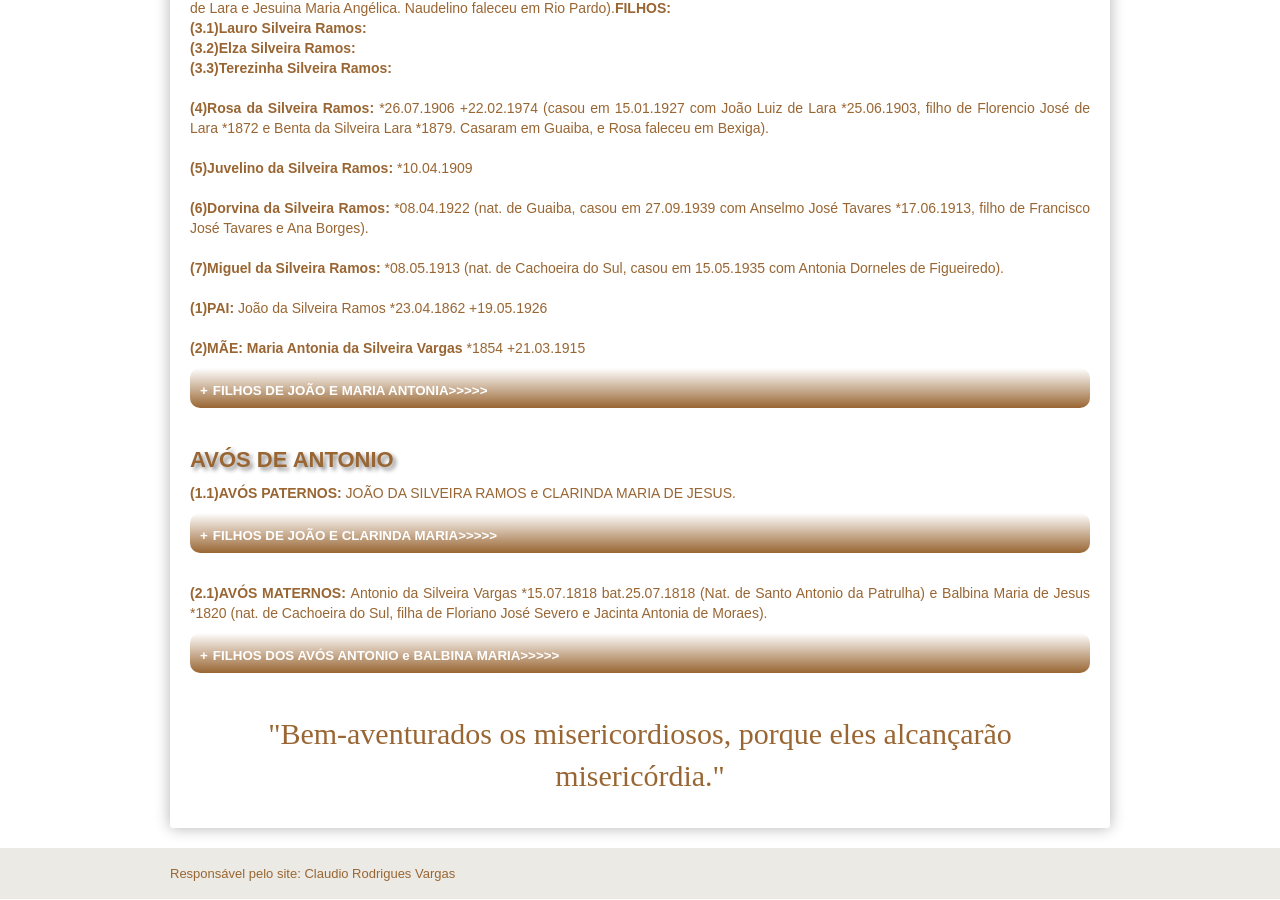
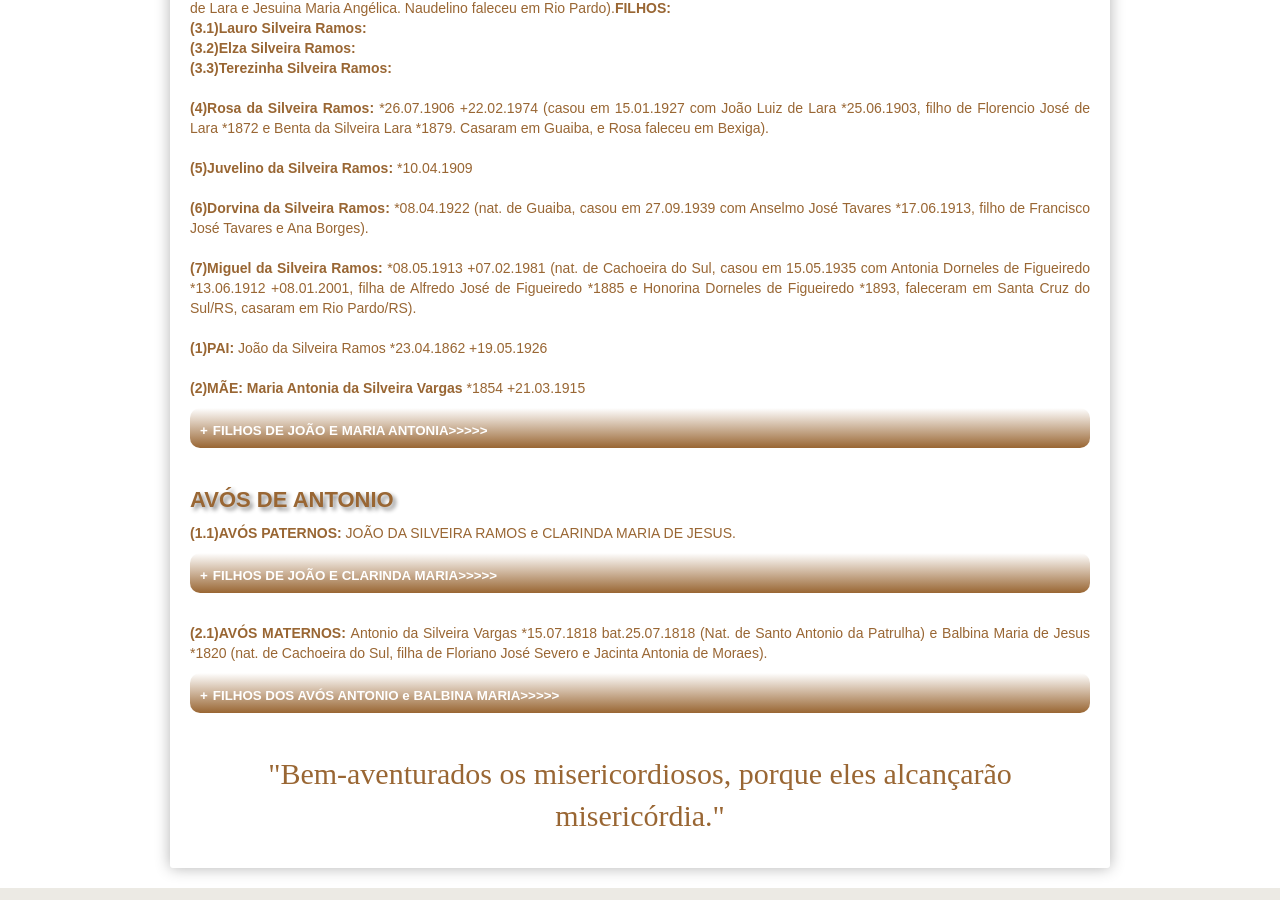
Before and after one commit to claudiovargas1955/claudiovargas1955.github.io, a Jekyll site: the page built from _pages/familia-silveira-ramos.html, in a window 1280 px wide and 900 px high, scrolled down 650 px. Built offline with Jekyll 4.4.1, drawn with Linux system fonts in a browser that asks for light colours; some web fonts are replaced.

Commit message:
Update familia-silveira-ramos.html

```diff
--- a/_pages/familia-silveira-ramos.html
+++ b/_pages/familia-silveira-ramos.html
@@ -120,7 +120,9 @@ José de Lara *1872 e Benta da Silveira Lara *1879. Casaram em Guaiba, e Rosa fa
 <b>(6)Dorvina da Silveira Ramos: </b>*08.04.1922 (nat. de Guaiba, casou em 27.09.1939 com Anselmo José Tavares *17.06.1913, filho de
 Francisco José Tavares e Ana Borges).<br><br>
 
-<b>(7)Miguel da Silveira Ramos: </b>*08.05.1913 (nat. de Cachoeira do Sul, casou em 15.05.1935 com Antonia Dorneles de Figueiredo).<br><br>
+<b>(7)Miguel da Silveira Ramos: </b>*08.05.1913 +07.02.1981 (nat. de Cachoeira do Sul, casou em 15.05.1935 com Antonia Dorneles de
+Figueiredo *13.06.1912 +08.01.2001, filha de Alfredo José de Figueiredo *1885 e Honorina Dorneles de Figueiredo *1893, faleceram em
+Santa Cruz do Sul/RS, casaram em Rio Pardo/RS).<br><br>
 
 <b>(1)PAI: </b>João da Silveira Ramos *23.04.1862 +19.05.1926<br><br>
 
```
